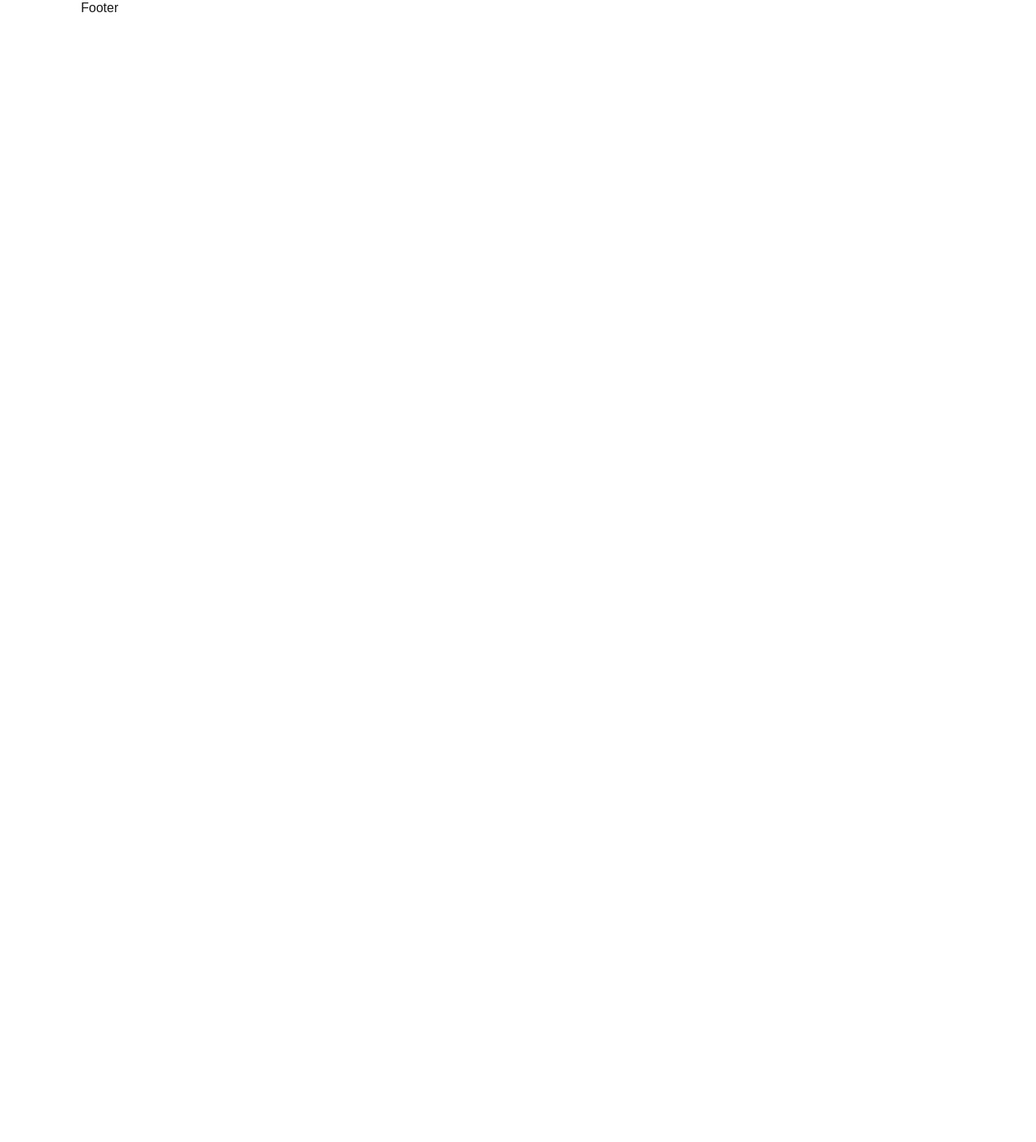
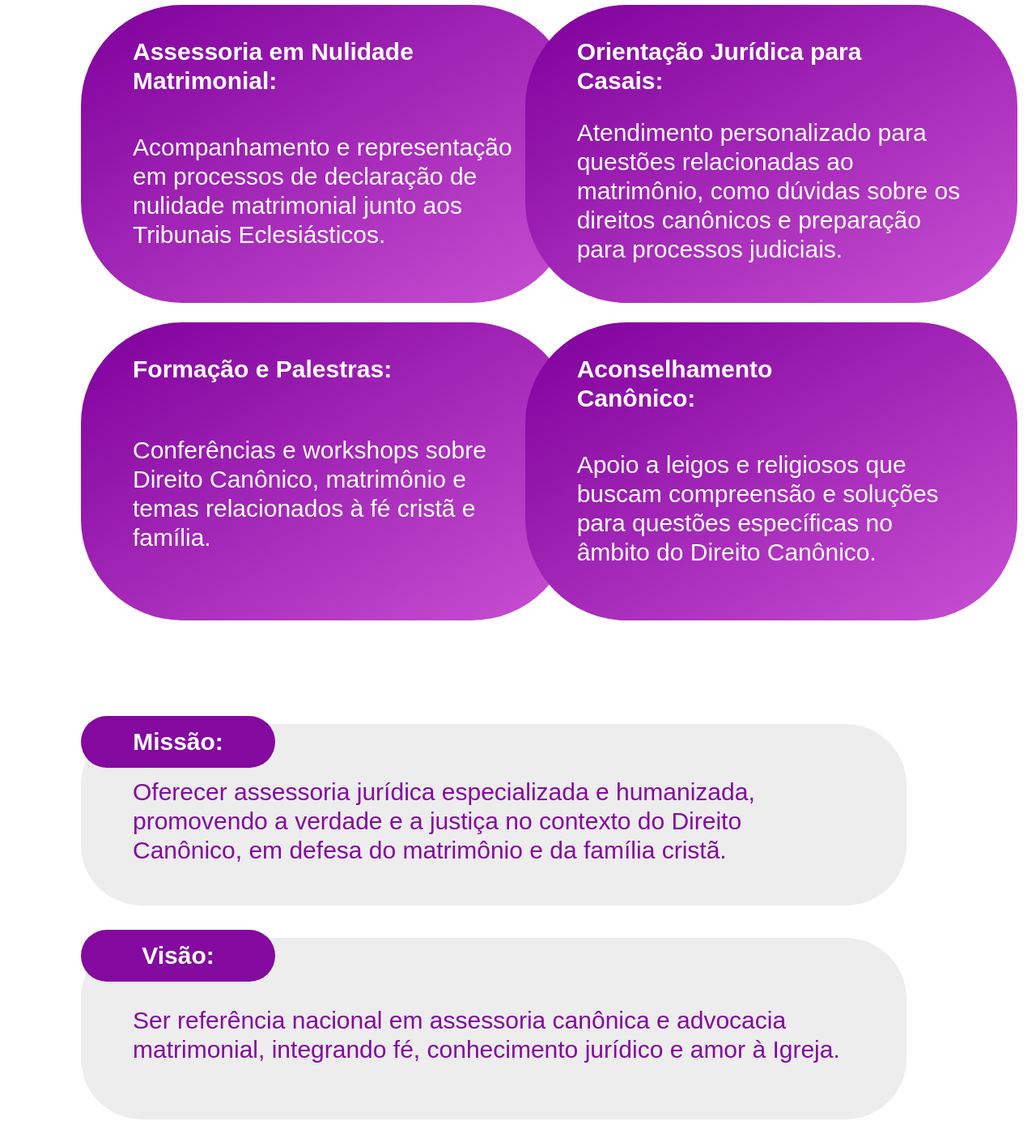
Before and after one commit to lucaspzaranza/elisa-adv, a Next.js app: page / in a window 1280 px wide. Shown: the part 1820-3230 px from the top of the page at 81% size. Before the commit the page ends 1842 px from the top, so only its background shows below. Built offline with nearby package versions, Linux system fonts and the light colour scheme.

Commit message:
work areas and core values main layout added

```diff
--- a/src/app/components/sections/header/index.tsx
+++ b/src/app/components/sections/header/index.tsx
@@ -1,12 +1,13 @@
 "use client";
 
 import Image from "next/image";
-import ImageCarousel from "./image-carousel";
+import ImageCarousel from "../../ui/image-carousel";
 
 export default function Header() {
   const btnClasses =
     "px-6 py-1 rounded-full bg-primary text-lg text-white min-w-[180px]";
   const btnMarginLeft = "ml-4";
+  const btnWithMarginLeft = btnClasses + " " + btnMarginLeft;
 
   return (
     <div className="bg-no-repeat bg-left bg-cover mb-24">
@@ -18,10 +19,10 @@ export default function Header() {
 
       <div className="mt-8 flex flex-row justify-center">
         <button className={btnClasses}>Sobre mim</button>
-        <button className={btnClasses + " " + btnMarginLeft}>Serviço</button>
-        <button className={btnClasses + " " + btnMarginLeft}>Missão</button>
-        <button className={btnClasses + " " + btnMarginLeft}>Dúvidas</button>
-        <button className={btnClasses + " " + btnMarginLeft}>Contato</button>
+        <button className={btnWithMarginLeft}>Serviço</button>
+        <button className={btnWithMarginLeft}>Missão</button>
+        <button className={btnWithMarginLeft}>Dúvidas</button>
+        <button className={btnWithMarginLeft}>Contato</button>
       </div>
 
       <div className="w-1/2 ml-64 my-10">
--- a/src/app/components/sections/work-areas/index.tsx
+++ b/src/app/components/sections/work-areas/index.tsx
@@ -1,7 +1,55 @@
+import Banner from "@/components/ui/banner";
+import Card from "@/components/ui/card";
+import { TitleWithTextElement } from "@/interfaces/TitleWithTextElement";
+
 export default function WorkAreas() {
+  const workAreas: TitleWithTextElement[] = [
+    {
+      title: "Assessoria em Nulidade Matrimonial:",
+      text: "Acompanhamento e representação em processos de declaração de nulidade matrimonial junto aos Tribunais Eclesiásticos.",
+    },
+    {
+      title: "Orientação Jurídica para Casais:",
+      text: "Atendimento personalizado para questões relacionadas ao matrimônio, como dúvidas sobre os direitos canônicos e preparação para processos judiciais.",
+    },
+    {
+      title: "Formação e Palestras:",
+      text: "Conferências e workshops sobre Direito Canônico, matrimônio e temas relacionados à fé cristã e família.",
+    },
+    {
+      title: "Aconselhamento Canônico:",
+      text: "Apoio a leigos e religiosos que buscam compreensão e soluções para questões específicas no âmbito do Direito Canônico.",
+    },
+  ];
+
+  const coreValues: TitleWithTextElement[] = [
+    {
+      title: "Missão:",
+      text: "Oferecer assessoria jurídica especializada e humanizada, promovendo a verdade e a justiça no contexto do Direito Canônico, em defesa do matrimônio e da família cristã.",
+    },
+    {
+      title: "Visão:",
+      text: "Ser referência nacional em assessoria canônica e advocacia matrimonial, integrando fé, conhecimento jurídico e amor à Igreja.",
+    },
+    {
+      title: "Valores:",
+      text: "Respeito à doutrina católica; compromisso com a verdade; discrição e ética profissional e cuidado pastoral com cada caso.",
+    },
+  ];
+
   return (
-    <div>
-      <h1>Work Areas</h1>
+    <div className="pl-[100px] w-11/12">
+      <div className="grid grid-cols-2 gap-6 my-32">
+        {workAreas.map((data, index) => (
+          <Card {...data} />
+        ))}
+      </div>
+
+      <div className="mb-32">
+        {coreValues.map((data, index) => (
+          <Banner {...data} />
+        ))}
+      </div>
     </div>
-  )
+  );
 }
--- /dev/null
+++ b/src/app/components/ui/banner/index.tsx
@@ -0,0 +1,14 @@
+import { TitleWithTextElement } from "@/interfaces/TitleWithTextElement";
+
+export default function Banner(props: Readonly<TitleWithTextElement>) {
+  return (
+    <div className="w-[95%] mb-10 relative">
+      <h1 className="absolute w-[15rem] h-[4rem] top-[-10px] flex flex-row items-center justify-center px-6 py-1 rounded-full bg-primary-darker text-3xl text-white">
+        <strong>{props.title}</strong>
+      </h1>
+      <p className="w-full h-[14rem] p-16 pt-20 flex flex-row items-center justify-center rounded-[75px] bg-[#ededed] text-3xl text-primary-darker">
+        {props.text}
+      </p>
+    </div>
+  );
+}
--- /dev/null
+++ b/src/app/components/ui/card/index.tsx
@@ -0,0 +1,14 @@
+import { TitleWithTextElement } from "@/interfaces/TitleWithTextElement";
+
+export default function Card(props: Readonly<TitleWithTextElement>) {
+  return (
+    <div className="w-[38rem] h-[23rem] flex flex-col px-16 py-10 bg-gradient-to-br from-[#7f009c] to-[#C850D3] text-white rounded-[125px]">
+      <h1 className="text-3xl w-3/4 mb-5 pl-0">
+        <strong>{props.title}</strong>
+      </h1>
+      <div className="h-inherit flex flex-col items-center justify-center">
+        <p className="text-3xl pl-0">{props.text}</p>
+      </div>
+    </div>
+  );
+}
--- /dev/null
+++ b/src/app/interfaces/TitleWithTextElement.tsx
@@ -0,0 +1,4 @@
+export interface TitleWithTextElement {
+  title: string;
+  text: string;
+}
--- a/tailwind.config.ts
+++ b/tailwind.config.ts
@@ -20,6 +20,9 @@ export default {
         "elisa-1": "url('/elisa-1.png')",
         "elisa-2": "url('/elisa-2.jpg')",
       },
+      height: {
+        inherit: "inherit",
+      },
     },
   },
   plugins: [],
```
Also changed, not shown: src/app/components/ui/image-carousel/index.tsx (renamed from src/app/components/sections/header/image-carousel/index.tsx).
